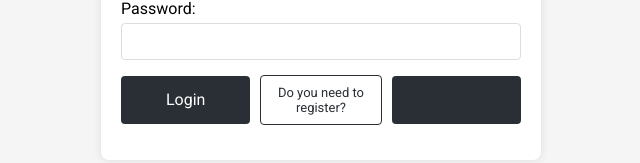
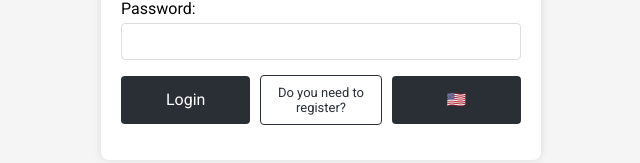
Before and after one commit to babaicode/sticker-bomber-front, a React (Vite) app: page /login in a window 1280 px wide. Shown: the part 493-656 px from the top of the page, without its empty margins (319-959 px from the left). Built offline with nearby package versions, Linux system fonts and the light colour scheme; no server answers.

Commit message:
fix processing lang on register

```diff
--- a/src/auth/page/Login.tsx
+++ b/src/auth/page/Login.tsx
@@ -13,7 +13,7 @@ const Login: React.FC = () => {
   const [email, setEmail] = useState('');
   const { showAlert } = useAlert();
   const { t, i18n } = useTranslation();
-  const [currentLanguage, setCurrentLanguage] = useState(i18n.language);
+  const [currentLanguage, setCurrentLanguage] = useState(i18n.language || "en");
 
   const navigate = useNavigate();
   const handleSubmit = async (e: React.FormEvent) => {
@@ -56,9 +56,10 @@ const Login: React.FC = () => {
       languageOptions[
         (languageOptions.findIndex((lang) => lang.code === currentLanguage) + 1) %
           languageOptions.length
-      ];
-    i18n.changeLanguage(nextLang.code);
-    setCurrentLanguage(nextLang.code);
+      ]?.code || "en";
+
+    i18n.changeLanguage(nextLang);
+    setCurrentLanguage(nextLang);
   };
 
   return (
--- a/src/i18n.ts
+++ b/src/i18n.ts
@@ -5,22 +5,37 @@ import LanguageDetector from "i18next-browser-languagedetector";
 import en from "./locales/en.json";
 import ru from "./locales/ru.json";
 
+const normalizeLanguage = (lng: string | undefined) => {
+  if (!lng) return "en";
+  if (lng.startsWith("en")) return "en";
+  if (lng.startsWith("ru")) return "ru";
+  return "en";
+};
+
 i18n
   .use(initReactI18next)
   .use(LanguageDetector)
   .init({
     resources: {
       en: { translation: en },
-      ru: { translation: ru }
+      ru: { translation: ru },
     },
     fallbackLng: "en",
     detection: {
       order: ["localStorage", "navigator"],
-      caches: ["localStorage"]
+      caches: ["localStorage"],
     },
     interpolation: {
-      escapeValue: false
-    }
+      escapeValue: false,
+    },
   });
 
+const currentLng = i18n.language;
+const normalizedLng = normalizeLanguage(currentLng);
+
+if (currentLng !== normalizedLng) {
+  i18n.changeLanguage(normalizedLng);
+  localStorage.setItem("i18nextLng", normalizedLng);
+}
+
 export default i18n;
```
